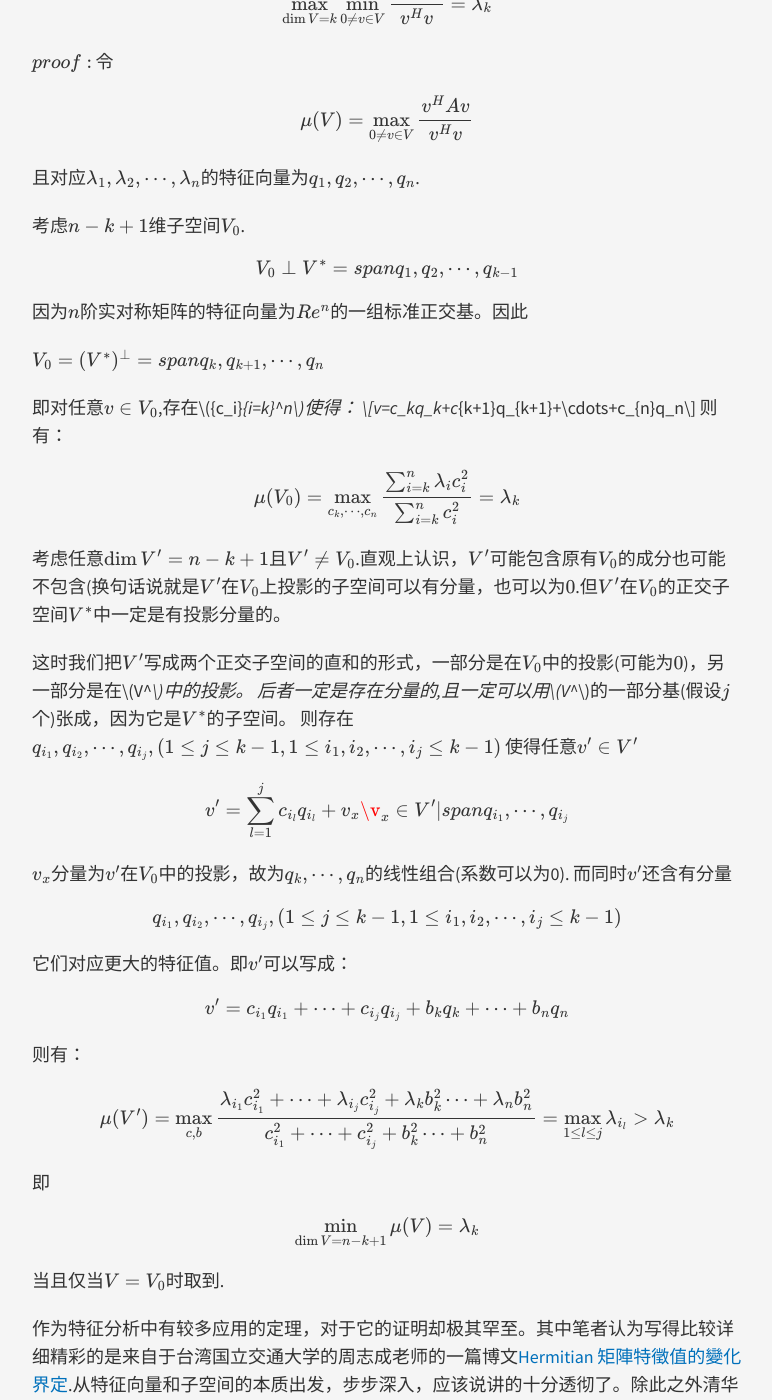
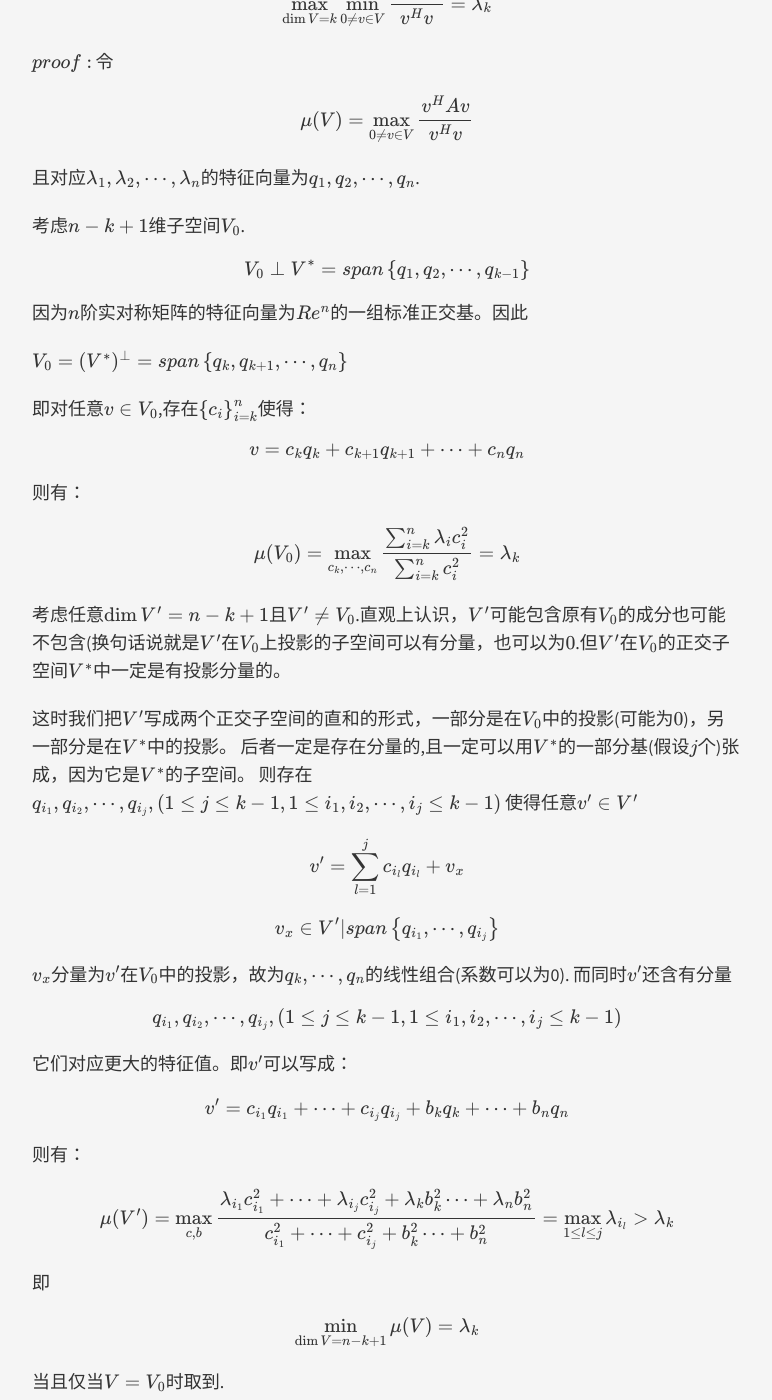
Before and after one commit to haozheji/old-webside, a Jekyll site: the page built from _posts/2017-05-09-courant-fischer-prove.md, in a window 1280 px wide and 1400 px high, scrolled down 549 px. Shown: the whole window, without its empty margins (253-1025 px from the left). Built offline with Jekyll 4.4.1, drawn with Linux system fonts in a browser that asks for light colours; nearby versions of some CDN libraries; formulas are drawn with MathJax 3.

Commit message:
final post3

```diff
--- a/_posts/2017-05-09-courant-fischer-prove.md
+++ b/_posts/2017-05-09-courant-fischer-prove.md
@@ -2,7 +2,7 @@
 layout: post
 title: courant-Fischer 定理的证明
 ---
-\\( A \\)为\\( n \\)阶实对称矩阵，有特征值\\[ \lambda_1\ge \lambda_2\ge\cdots\ge\lambda_n \\],则有：
+\\( A \\)为\\( n \\)阶实对称矩阵，有特征值\\[ \lambda_1\ge \lambda_2\ge\cdots\ge\lambda_n \\]则有：
 \\[ \min_{\dim V=n-k+1}\max_{0\ne v\in V}\frac{v^HAv}{v^Hv}=\lambda_k \\]
 该定理又被称为极小-极大定理.
 
@@ -16,21 +16,23 @@ title: courant-Fischer 定理的证明
 且对应\\( \lambda_1,\lambda_2,\cdots,\lambda_n \\)的特征向量为\\( q_1,q_2,\cdots,q_n\\).
 
 考虑\\( n-k+1 \\)维子空间\\( V_0 \\).
-\\[ V_0\perp V^*=span\{ q_1,q_2,\cdots,q_{k-1} \} \\]
+\\[ V_0\perp V^*=span\left\\{ q_1,q_2,\cdots,q_{k-1} \right\\} \\]
 因为\\(n \\)阶实对称矩阵的特征向量为\\( Re^n \\)的一组标准正交基。因此
 
-\\(V_0=(V^*)^{\perp}=span\{q_k,q_{k+1},\cdots,q_n\}\\)
+\\(V_0=(V^*)^{\perp}=span\left\\{q_k,q_{k+1},\cdots,q_n\right\\}\\)
 
-即对任意\\(v\in V_0\\),存在\\(\{c_i\}_{i=k}^n\\)使得：
-\\[v=c_kq_k+c_{k+1}q_{k+1}+\cdots+c_{n}q_n\\]
+即对任意\\(v\in V_0\\),存在\\(\left\\{c_i\right\\}_{i=k}^n\\)使得：
+
+\\[ v=c_k q_k+c_{k+1}q_{k+1}+\cdots+c_{n}q_n \\]
 则有：
 \\[\mu(V_0)=\max_{c_k,\cdots,c_n}\frac{\sum_{i=k}^n\lambda_ic_i^2}{\sum_{i=k}^{n}c_i^2}=\lambda_k\\]
 考虑任意\\( \dim{V'}=n-k+1\\)且\\(V'\ne V_0 \\).直观上认识，\\(V'\\)可能包含原有\\(V_0\\)的成分也可能不包含(换句话说就是\\(V'\\)在\\(V_0\\)上投影的子空间可以有分量，也可以为\\(\{0\}\\).但\\(V'\\)在\\(V_0\\)的正交子空间\\(V^*\\)中一定是有投影分量的。
 
-这时我们把\\(V'\\)写成两个正交子空间的直和的形式，一部分是在\\(V_0\\)中的投影(可能为\\(\{0\}\\))，另一部分是在\\(V^*\\)中的投影。
-后者一定是存在分量的,且一定可以用\\(V^*\\)的一部分基(假设\\(j\\)个)张成，因为它是\\(V^*\\)的子空间。
+这时我们把\\(V'\\)写成两个正交子空间的直和的形式，一部分是在\\(V_0\\)中的投影(可能为\\(\{0\}\\))，另一部分是在\\( V^* \\)中的投影。
+后者一定是存在分量的,且一定可以用\\( V^* \\)的一部分基(假设\\(j\\)个)张成，因为它是\\(V^*\\)的子空间。
 则存在\\(q_{i_1},q_{i_2},\cdots,q_{i_j},(1\le j\le k-1,1\le i_1,i_2,\cdots,i_j\le k-1)\\) 使得任意\\(v'\in V'\\)
-\\[ v'=\sum_{l=1}^jc_{i_l}q_{i_l}+v_x\\v_x\in V'|span\{q_{i_1},\cdots,q_{i_j}\} \\]
+\\[ v'=\sum_{l=1}^jc_{i_l}q_{i_l}+v_x\\]
+\\[v_x\in V'|span\left\\{ q_{i_1},\cdots,q_{i_j}\right\\} \\]
 \\(v_x\\)分量为\\(v'\\)在\\(V_0\\)中的投影，故为\\(q_k,\cdots,q_n\\)的线性组合(系数可以为0).
 而同时\\(v'\\)还含有分量\\[q_{i_1},q_{i_2},\cdots,q_{i_j},(1\le j\le k-1,1\le i_1,i_2,\cdots,i_j\le k-1)\\]它们对应更大的特征值。即\\(v'\\)可以写成：
 \\[ v'=c_{i_1}q_{i_1}+\cdots+c_{i_j}q_{i_j}+b_kq_k+\cdots+b_nq_n\\]
```
Also changed, not shown: 3 other files.
